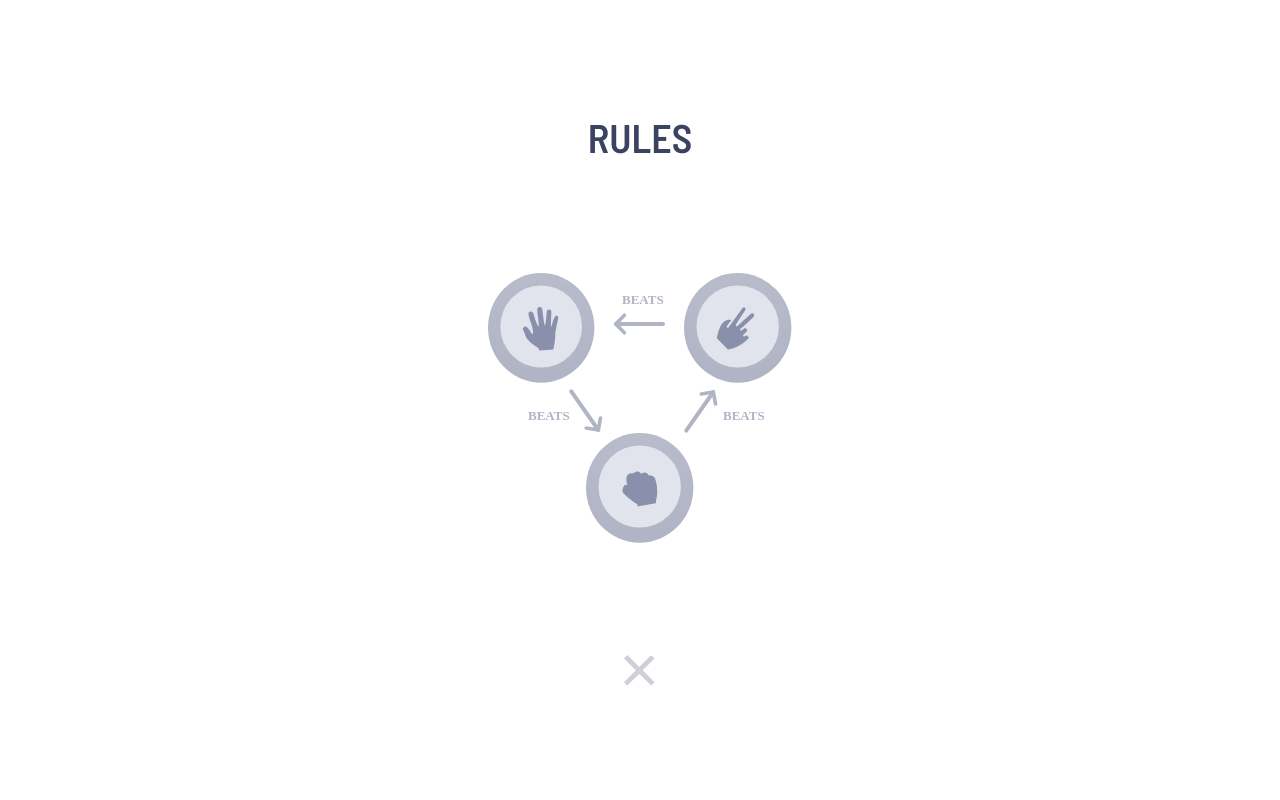
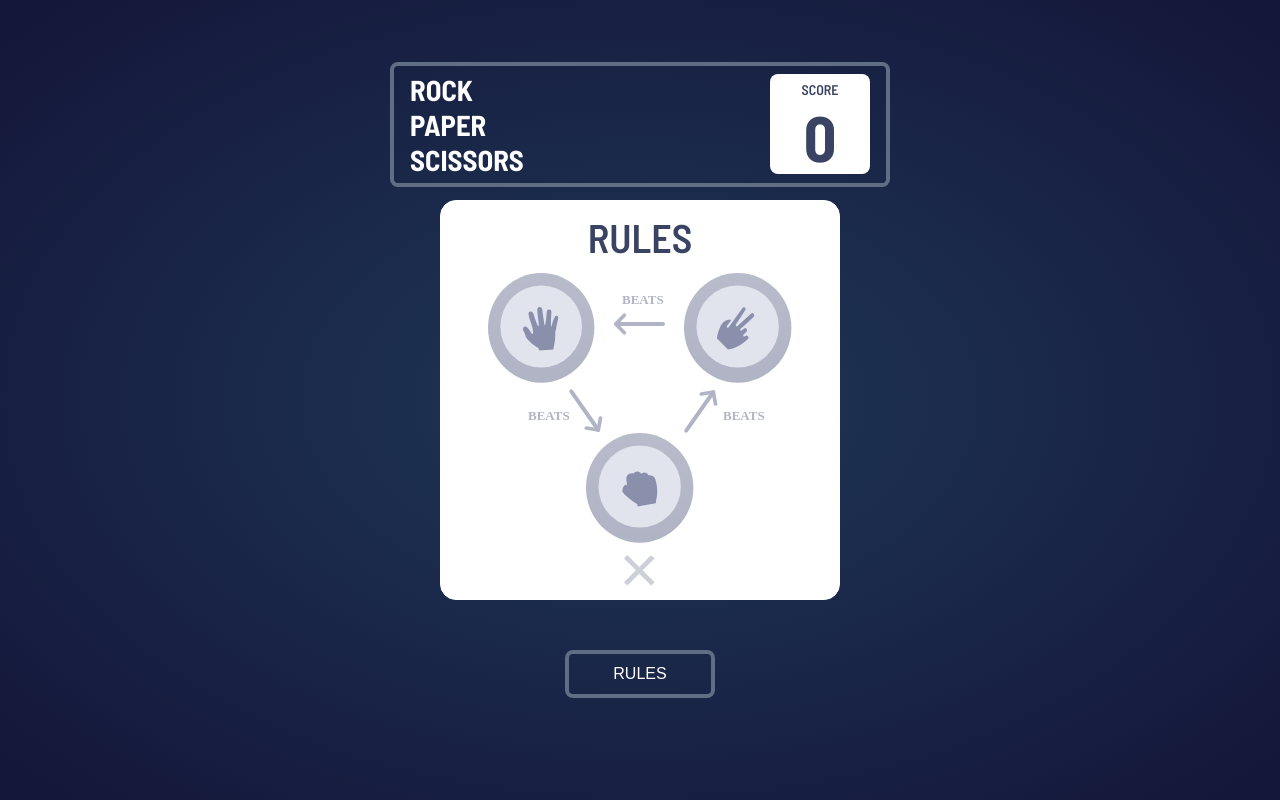
Before and after one commit to AakashSahani/rockPaperScissors, a plain HTML site: page index.html in a window 1280 px wide. Both pictures are taken after a click on the button "RULES". Drawn offline with Linux system fonts and the light colour scheme.

Commit message:
Added Desktop CSS

```diff
--- a/styles/main.css
+++ b/styles/main.css
@@ -2,4 +2,18 @@
 	body {
 		background-color: black;
 	}
+	header {
+		width: 500px;
+	}
+
+	.rules {
+		top: 50%;
+		left: 50%;
+		width: 400px;
+		height: 400px;
+		margin-left: -200px;
+		margin-top: -200px;
+		border-radius: 1rem;
+		box-sizing: 0 0 10px 0 grey;
+	}
 }
--- a/styles/mobile.css
+++ b/styles/mobile.css
@@ -46,13 +46,13 @@ header {
 	align-items: center;
 	padding: 0 1rem;
 	width: 90%;
-	height: fit-content;
+	height: 125px;
 	border: 4px solid var(--HeaderOutline);
 	border-radius: 0.5rem;
 }
 
 h1 {
-	font-size: 1rem;
+	font-size: 1.8rem;
 }
 .score {
 	display: flex;
@@ -60,8 +60,8 @@ h1 {
 	justify-content: center;
 	align-items: center;
 	max-height: 100%;
-	height: 70px;
-	width: 70px;
+	height: 100px;
+	width: 100px;
 	margin: 0.5rem 0;
 	background-color: white;
 	border-radius: 0.5rem;
@@ -69,8 +69,9 @@ h1 {
 	font-size: 14px;
 }
 .tracker {
-	font-size: 2.3rem;
+	font-size: 4rem;
 	font-weight: 700;
+	height: 70px;
 }
 
 main {
@@ -164,8 +165,8 @@ main .house {
 	top: 0;
 	left: 0;
 	z-index: 1;
-	min-height: 100vh;
-	min-width: 100vw;
+	height: 100vh;
+	width: 100vw;
 	display: none;
 	flex-direction: column;
 	justify-content: space-evenly;
```
